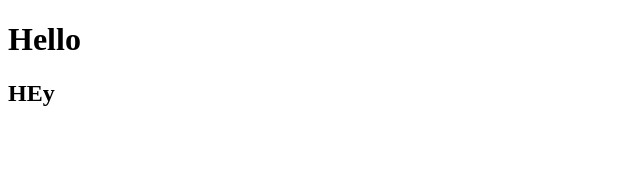
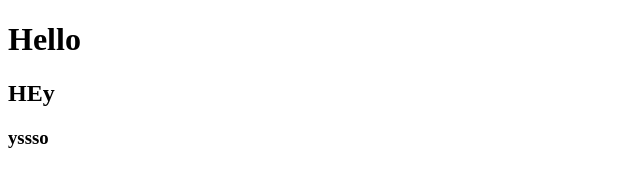
Before and after one commit to phuocphamba/Test, a plain HTML site: page index.html in a window 1280 px wide. Shown: the full height of the page, 0-640 px from the left. Drawn offline with Linux system fonts and the light colour scheme.

Commit message:
Update index.html

```diff
--- a/index.html
+++ b/index.html
@@ -6,5 +6,6 @@
 <body>
     <h1>Hello</h1>
     <h2>HEy</h2>
+    <h3>yssso</h3>
 </body>
 </html>
```
